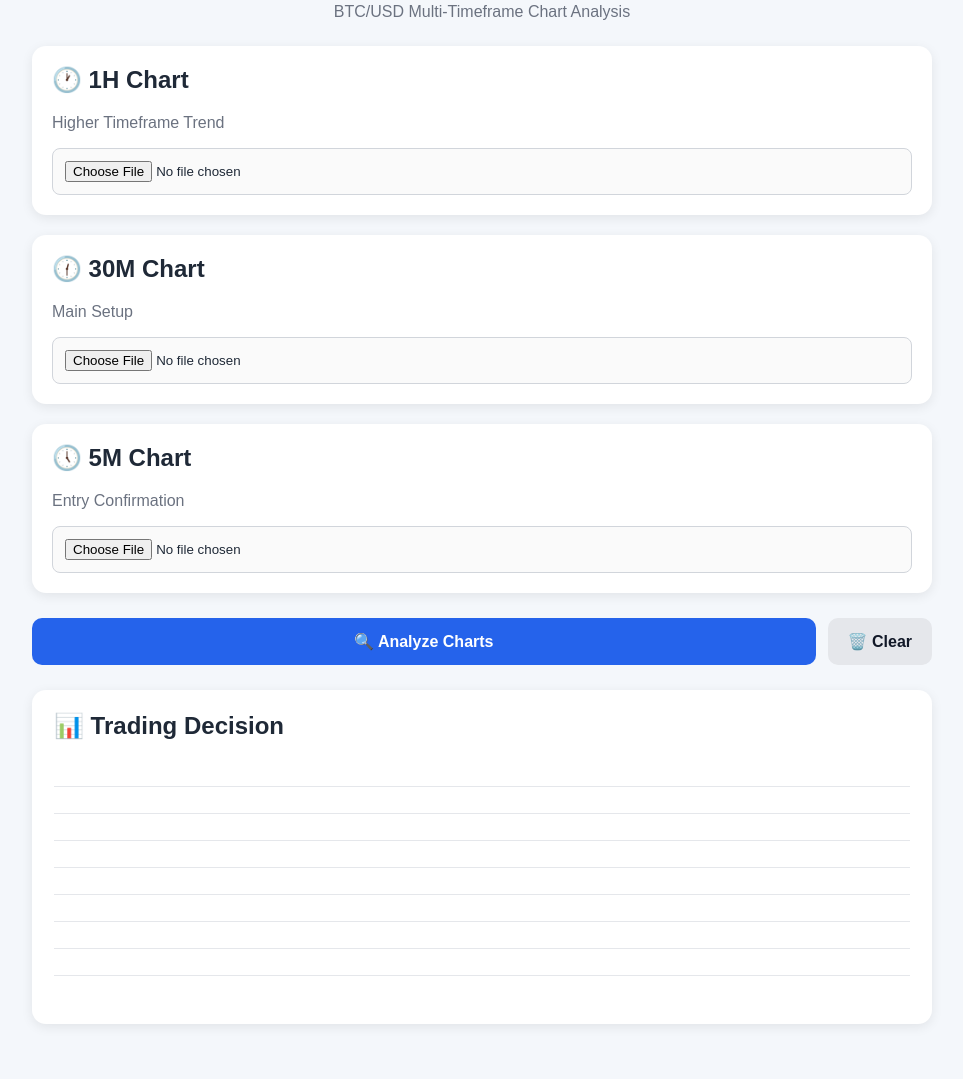
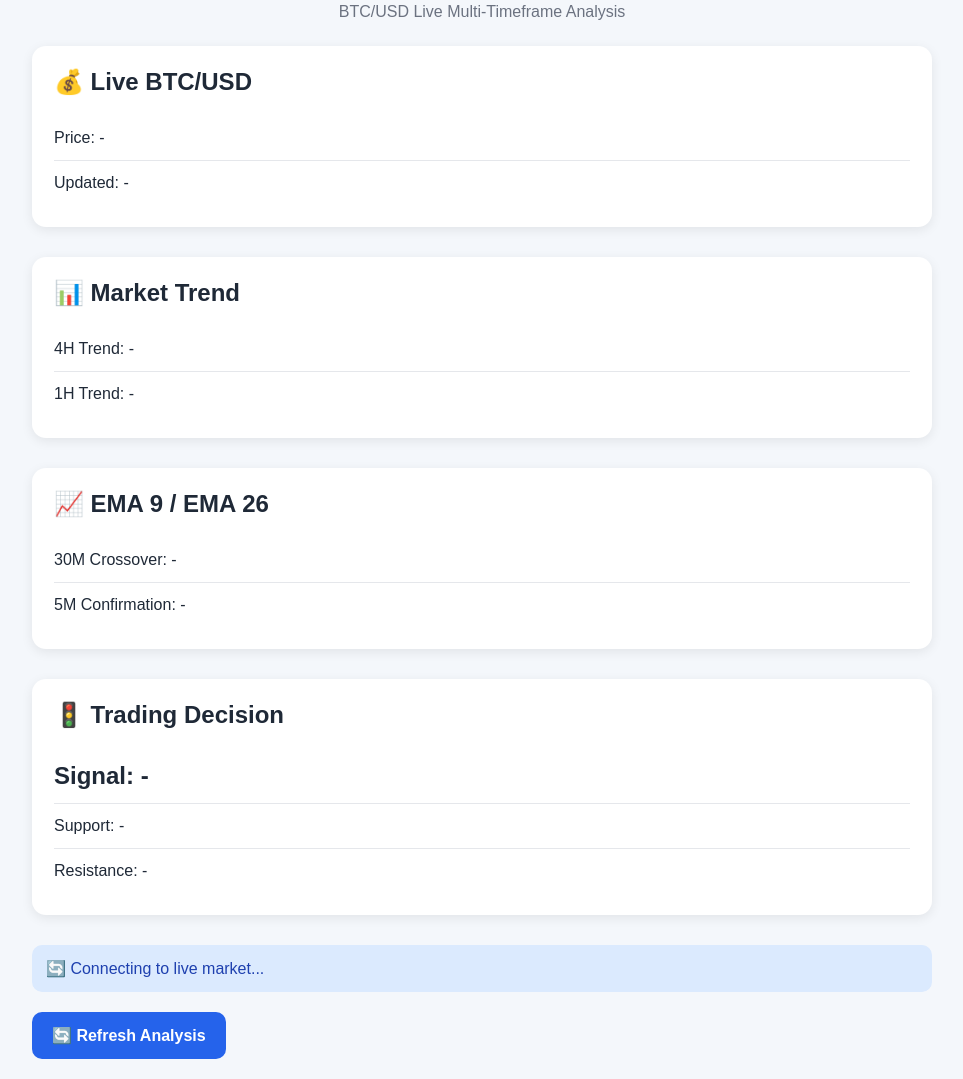
Before and after one commit to Kiranchintala-ai/kiran, a website: page public/index.html in a window 1280 px wide. Shown: the part 92-1171 px from the top of the page, without its empty margins (158-1121 px from the left). Drawn offline with Linux system fonts and the light colour scheme.

Commit message:
Update index.html

```diff
--- a/public/index.html
+++ b/public/index.html
@@ -24,194 +24,141 @@
     <h1>📈 AI Trading Assistant</h1>
 
     <p class="subtitle">
-            BTC/USD Multi-Timeframe Chart Analysis
+        BTC/USD Live Multi-Timeframe Analysis
     </p>
 
 
-        <!-- ========================= -->
-        <!-- 1H -->
-        <!-- ========================= -->
+    <!-- LIVE PRICE -->
 
-        <div class="chart-card">
+    <div class="result-card">
 
-            <h2>🕐 1H Chart</h2>
+        <h2>💰 Live BTC/USD</h2>
 
-            <p>
-                Higher Timeframe Trend
-            </p>
+        <div
+            id="price"
+            class="result-row"
+        >
+            Price: -
+        </div>
 
-            <input
-                type="file"
-                id="chart1H"
-                accept="image/*"
+        <div
+            id="updated"
+            class="result-row"
         >
-
-            <img
-                id="preview1H"
-                class="preview"
-                alt="1H Chart Preview"
-            >
+            Updated: -
+        </div>
 
     </div>
 
 
-        <!-- ========================= -->
-        <!-- 30M -->
-        <!-- ========================= -->
+    <!-- TREND -->
 
-        <div class="chart-card">
+    <div class="result-card">
 
-            <h2>🕧 30M Chart</h2>
+        <h2>📊 Market Trend</h2>
 
-            <p>
-                Main Setup
-            </p>
+        <div
+            id="trend4h"
+            class="result-row"
+        >
+            4H Trend: -
+        </div>
 
-            <input
-                type="file"
-                id="chart30M"
-                accept="image/*"
+        <div
+            id="trend1h"
+            class="result-row"
         >
-
-            <img
-                id="preview30M"
-                class="preview"
-                alt="30M Chart Preview"
-            >
+            1H Trend: -
+        </div>
 
     </div>
 
 
-        <!-- ========================= -->
-        <!-- 5M -->
-        <!-- ========================= -->
+    <!-- EMA -->
 
-        <div class="chart-card">
+    <div class="result-card">
 
-            <h2>🕔 5M Chart</h2>
+        <h2>📈 EMA 9 / EMA 26</h2>
 
-            <p>
-                Entry Confirmation
-            </p>
+        <div
+            id="crossover"
+            class="result-row"
+        >
+            30M Crossover: -
+        </div>
 
-            <input
-                type="file"
-                id="chart5M"
-                accept="image/*"
+        <div
+            id="confirmation"
+            class="result-row"
         >
-
-            <img
-                id="preview5M"
-                class="preview"
-                alt="5M Chart Preview"
-            >
+            5M Confirmation: -
+        </div>
 
     </div>
 
 
-        <!-- ========================= -->
-        <!-- BUTTONS -->
-        <!-- ========================= -->
-
-        <div class="buttons">
-
-            <button
-                onclick="analyzeChart()"
-                class="analyze-btn"
-            >
-                🔍 Analyze Charts
-            </button>
-
-            <button
-                onclick="clearResult()"
-                class="clear-btn"
-            >
-                🗑️ Clear
-            </button>
-
-        </div>
-
-
-        <!-- ========================= -->
-        <!-- STATUS -->
-        <!-- ========================= -->
-
-        <div id="result"></div>
-
-
-        <!-- ========================= -->
-        <!-- TRADING DECISION -->
-        <!-- ========================= -->
+    <!-- SIGNAL -->
 
     <div
         id="tradingDecision"
         class="result-card"
     >
 
-            <h2>📊 Trading Decision</h2>
-
+        <h2>🚦 Trading Decision</h2>
 
         <div
             id="signal"
             class="result-row"
-            ></div>
-
-
-            <div
-                id="entry"
-                class="result-row"
-            ></div>
-
-
-            <div
-                id="stoploss"
-                class="result-row"
-            ></div>
-
-
-            <div
-                id="target"
-                class="result-row"
-            ></div>
-
-
-            <div
-                id="reason"
-                class="result-row"
-            ></div>
-
-
-            <div
-                id="confirmation"
-                class="result-row"
-            ></div>
-
-
-            <div
-                id="trend"
-                class="result-row"
-            ></div>
-
+        >
+            Signal: -
+        </div>
 
         <div
             id="support"
             class="result-row"
-            ></div>
-
+        >
+            Support: -
+        </div>
 
         <div
             id="resistance"
             class="result-row"
-            ></div>
-
+        >
+            Resistance: -
         </div>
 
     </div>
 
 
-    <!-- ========================= -->
-    <!-- JAVASCRIPT -->
-    <!-- ========================= -->
+    <!-- STATUS -->
+
+    <div
+        id="result"
+        class="status"
+    >
+        🔄 Connecting to live market...
+    </div>
+
+
+    <!-- NOTIFICATION -->
+
+    <div
+        id="notification"
+        class="notification"
+        style="display:none;"
+    ></div>
+
+
+    <button
+        id="refreshBtn"
+        onclick="getLiveAnalysis()"
+        class="analyze-btn"
+    >
+        🔄 Refresh Analysis
+    </button>
+
+</div>
+
 
 <script src="script.js"></script>
 
```
Lines whose indentation alone changed are shown as unchanged.
